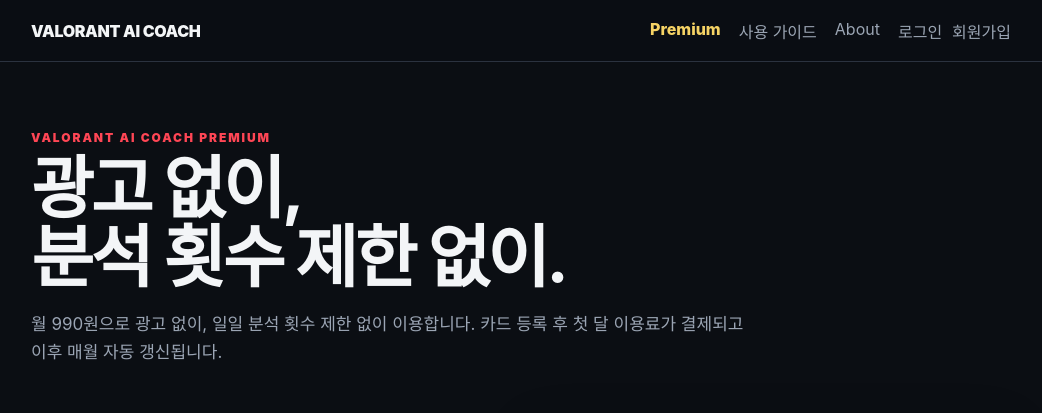
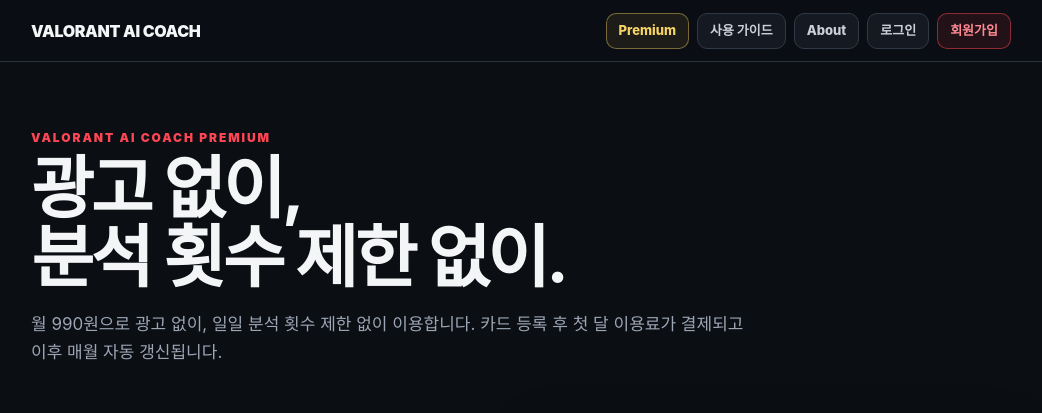
Before and after one commit to daon082312/valorant_ai_web_feedback_ads, a FastAPI app: page /premium in a window 1280 px wide. Shown: the top 413 px of the page, without its empty margins (119-1161 px from the left). Run offline with FastAPI, Linux system fonts and the light colour scheme.

Commit message:
Style top navigation as interactive hover buttons

```diff
--- a/valorant_ai_public_ads_FLAT/static/premium.css
+++ b/valorant_ai_public_ads_FLAT/static/premium.css
@@ -1,6 +1,89 @@
 .premium-nav-link {
     color: #f6d365 !important;
     font-weight: 850;
+}
+
+/* Top navigation: button-style UI with hover/focus feedback. */
+.nav-links {
+    align-items: center;
+    gap: 8px;
+}
+
+.nav-links > a,
+.auth-nav > a,
+.nav-button {
+    display: inline-flex;
+    align-items: center;
+    justify-content: center;
+    min-height: 36px;
+    padding: 8px 12px;
+    border: 1px solid #313946;
+    border-radius: 10px;
+    background: #151a22;
+    color: #c9d0da !important;
+    text-decoration: none;
+    font-size: 13px;
+    font-weight: 800;
+    line-height: 1;
+    cursor: pointer;
+    transition:
+        background-color .18s ease,
+        border-color .18s ease,
+        color .18s ease,
+        transform .18s ease,
+        box-shadow .18s ease;
+}
+
+.nav-links > a:hover,
+.auth-nav > a:hover,
+.nav-button:hover {
+    background: #252c37;
+    border-color: #536073;
+    color: #ffffff !important;
+    transform: translateY(-1px);
+    box-shadow: 0 7px 20px rgba(0, 0, 0, .24);
+}
+
+.nav-links > a:active,
+.auth-nav > a:active,
+.nav-button:active {
+    transform: translateY(0);
+    box-shadow: none;
+}
+
+.nav-links > a:focus-visible,
+.auth-nav > a:focus-visible,
+.nav-button:focus-visible {
+    outline: 2px solid var(--accent);
+    outline-offset: 2px;
+}
+
+/* Premium gets its own gold treatment. */
+.nav-links > .premium-nav-link {
+    border-color: rgba(246, 211, 101, .42);
+    background: rgba(246, 211, 101, .08);
+    color: #f6d365 !important;
+}
+
+.nav-links > .premium-nav-link:hover {
+    border-color: #f6d365;
+    background: #f6d365;
+    color: #14171d !important;
+    box-shadow: 0 7px 22px rgba(246, 211, 101, .18);
+}
+
+/* Before login, make the sign-up button the strongest call-to-action. */
+.auth-nav > a:last-of-type {
+    border-color: rgba(255, 70, 85, .48);
+    background: rgba(255, 70, 85, .10);
+    color: #ff8993 !important;
+}
+
+.auth-nav > a:last-of-type:hover {
+    border-color: var(--accent);
+    background: var(--accent);
+    color: #ffffff !important;
+    box-shadow: 0 7px 22px rgba(255, 70, 85, .22);
 }
 
 .premium-badge {
@@ -19,7 +102,7 @@
 .auth-nav {
     display: inline-flex;
     align-items: center;
-    gap: 10px;
+    gap: 8px;
 }
 
 .premium-hero {
```
